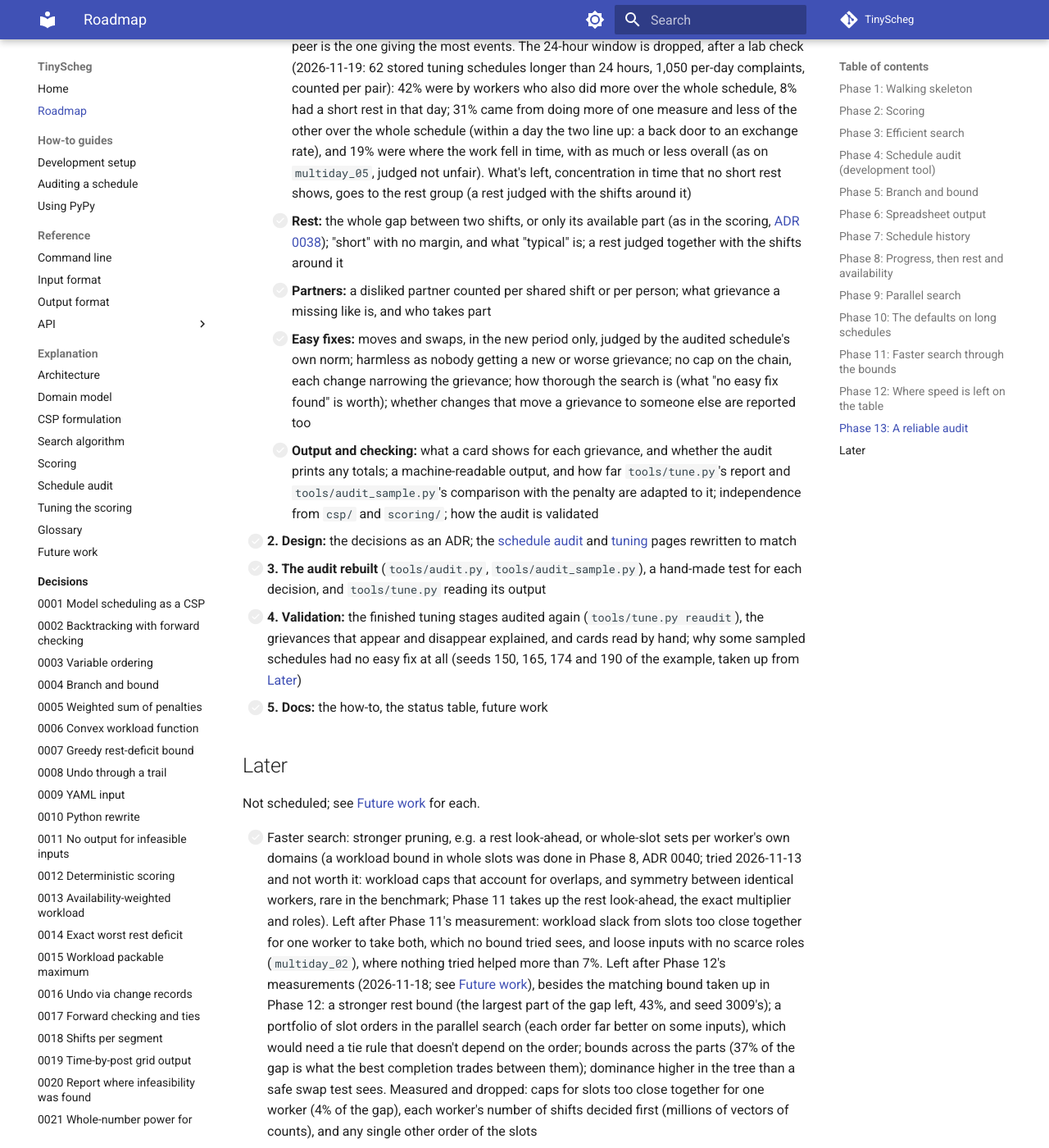
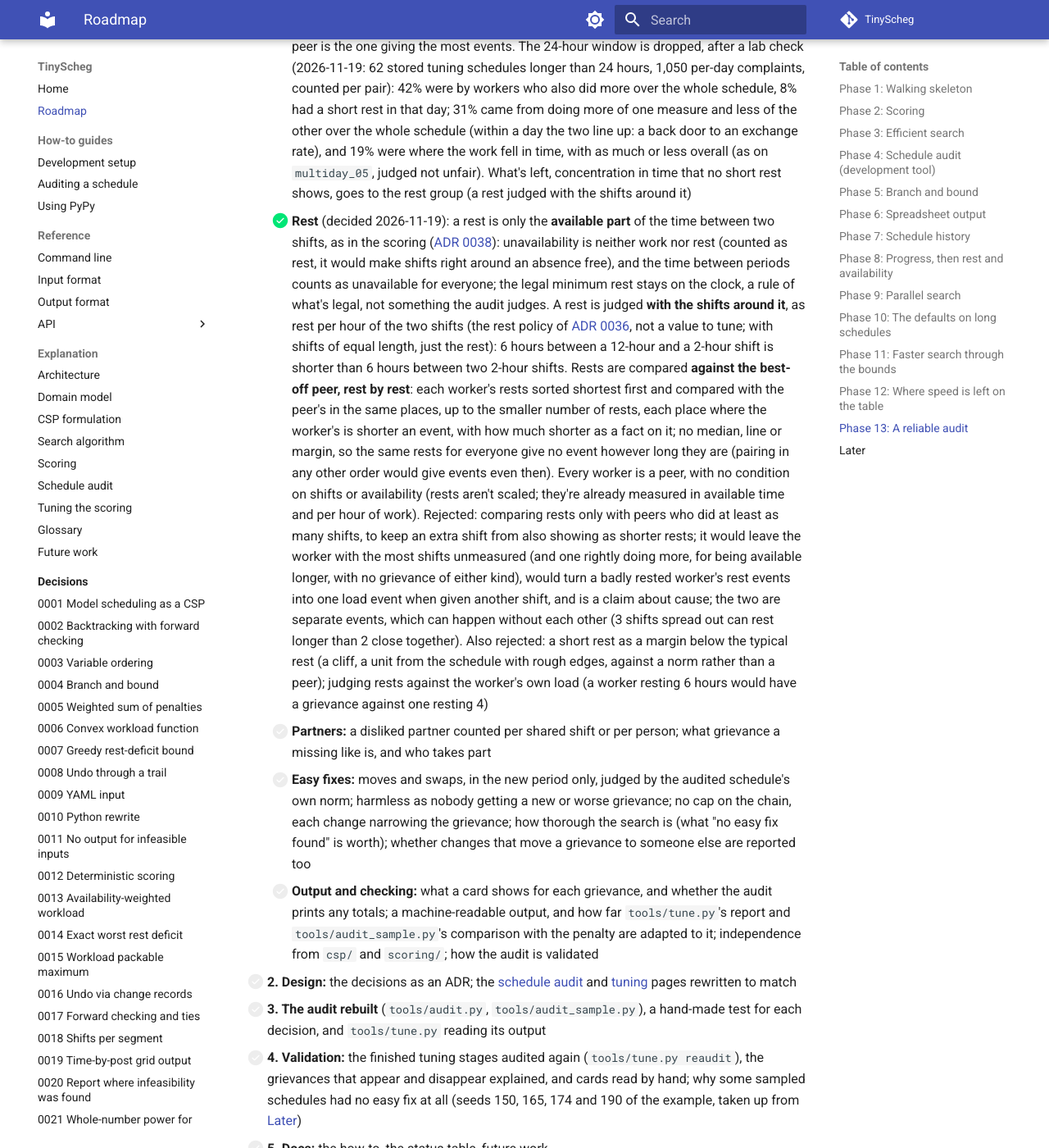
Before and after one commit to 3-kids-wearing-a-trenchcoat/TinyScheg, an MkDocs documentation site: the page built from docs/roadmap.md, in a window 1280 px wide and 1400 px high, scrolled down 15832 px. Shown: the whole window at 82% size. Built offline with MkDocs 1.6.1 and Material for MkDocs 9.7.7, drawn with Linux system fonts in a browser that asks for light colours; comment, search, counter and statistics services are not loaded.

Commit message:
Roadmap: Phase 13 group 4 decided with the user (a rest is its available part, judged per hour of the shifts around it, compared rest by rest against the best-off peer, every worker a peer)
Co-Authored-By: Claude Opus 5.5 <noreply@anthropic.com>
Claude-Session: https://claude.ai/code/session_01F2KXFqqjiakahtmCrJ6MNx

```diff
--- a/docs/roadmap.md
+++ b/docs/roadmap.md
@@ -520,9 +520,26 @@ answer, the audit asserts only what holds under every reasonable answer.
       the whole schedule (within a day the two line up: a back door to an exchange rate), and 19% were where the work
       fell in time, with as much or less overall (as on `multiday_05`, judged not unfair). What's left, concentration
       in time that no short rest shows, goes to the rest group (a rest judged with the shifts around it)
-    - [ ] **Rest:** the whole gap between two shifts, or only its available part (as in the scoring,
-      [ADR 0038](decisions/0038-rests-count-only-available-time.md)); "short" with no margin, and what "typical" is;
-      a rest judged together with the shifts around it
+    - [x] **Rest** (decided 2026-11-19): a rest is only the **available part** of the time between two shifts, as in
+      the scoring ([ADR 0038](decisions/0038-rests-count-only-available-time.md)): unavailability is neither work nor
+      rest (counted as rest, it would make shifts right around an absence free), and the time between periods counts
+      as unavailable for everyone; the legal minimum rest stays on the clock, a rule of what's legal, not something
+      the audit judges. A rest is judged **with the shifts around it**, as rest per hour of the two shifts
+      (the rest policy of [ADR 0036](decisions/0036-rest-targets-from-the-input-convex-per-worker.md), not a value
+      to tune; with shifts of equal length, just the rest): 6 hours between a 12-hour and a 2-hour shift is shorter
+      than 6 hours between two 2-hour shifts. Rests are compared **against the best-off peer, rest by rest**: each
+      worker's rests sorted shortest first and compared with the peer's in the same places, up to the smaller number
+      of rests, each place where the worker's is shorter an event, with how much shorter as a fact on it; no median,
+      line or margin, so the same rests for everyone give no event however long they are (pairing in any other order
+      would give events even then). Every worker is a peer, with no condition on shifts or availability (rests aren't
+      scaled; they're already measured in available time and per hour of work). Rejected: comparing rests only with
+      peers who did at least as many shifts, to keep an extra shift from also showing as shorter rests; it would leave
+      the worker with the most shifts unmeasured (and one rightly doing more, for being available longer, with no
+      grievance of either kind), would turn a badly rested worker's rest events into one load event when given another
+      shift, and is a claim about cause; the two are separate events, which can happen without each other (3 shifts
+      spread out can rest longer than 2 close together). Also rejected: a short rest as a margin below the typical
+      rest (a cliff, a unit from the schedule with rough edges, against a norm rather than a peer); judging rests
+      against the worker's own load (a worker resting 6 hours would have a grievance against one resting 4)
     - [ ] **Partners:** a disliked partner counted per shared shift or per person; what grievance a missing like is,
       and who takes part
     - [ ] **Easy fixes:** moves and swaps, in the new period only, judged by the audited schedule's own norm; harmless
```
